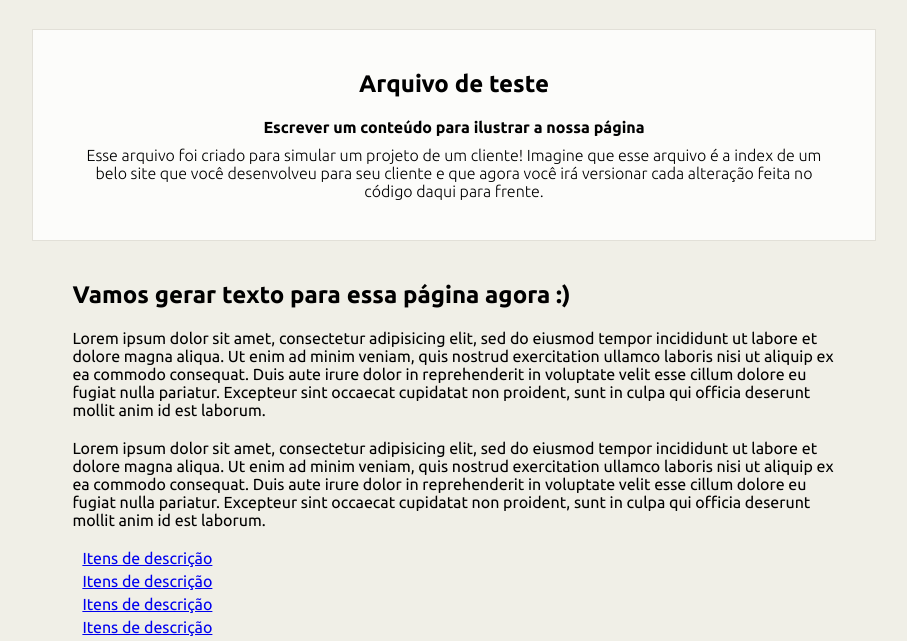
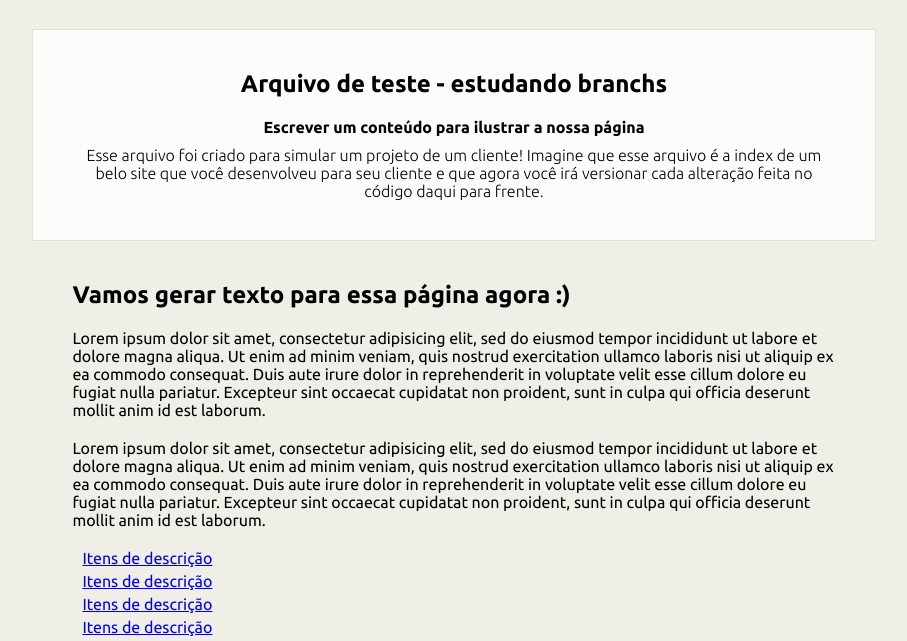
Before and after one commit to lucascorasio/git_workflow, a plain HTML site: page index.html in a window 1280 px wide. Shown: the part 154-795 px from the top of the page, without its empty margins (186-1093 px from the left). Drawn offline with Linux system fonts and the light colour scheme.

Commit message:
alteração de título principal dos artigos -> branch master

```diff
--- a/index.html
+++ b/index.html
@@ -18,7 +18,7 @@
 
 		<article class="main_article">
 			<header>
-				<h2>Arquivo de teste</h2>
+				<h2>Arquivo de teste - estudando branchs</h2>
 				<p class="tagline">Escrever um conteúdo para ilustrar a nossa página</p>
 			</header>
 			<p>Esse arquivo foi criado para simular um projeto de um cliente! Imagine que esse arquivo é a index de um belo site que você desenvolveu para seu cliente e que agora você irá versionar cada alteração feita no código daqui para frente.</p>
```
